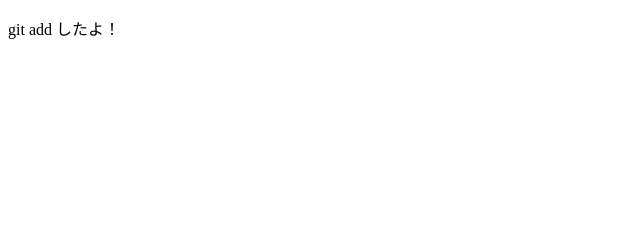
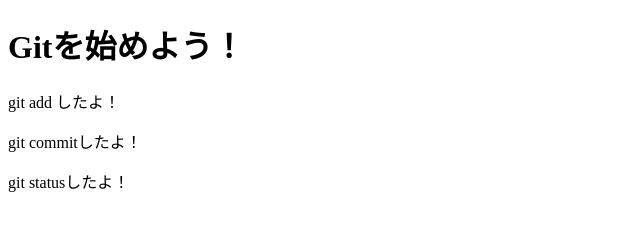
Before and after one commit to takakai/git_tutrial_bk, a plain HTML site: page index.html in a window 1280 px wide. Shown: the whole page, without its empty margins (0-640 px from the left). Drawn offline with Linux system fonts and the light colour scheme.

Commit message:
git commitとgit statusを追記

```diff
--- a/index.html
+++ b/index.html
@@ -5,6 +5,9 @@
 		<title>Gitの練習</title>
 	</head>
 	<body>
+		<h1>Gitを始めよう！</h1>
 		<p>git add したよ！</p>
+		<p>git commitしたよ！</p>
+		<p>git statusしたよ！</p>
 	</body>
 </html>
```
Lines whose indentation alone changed are shown as unchanged.
